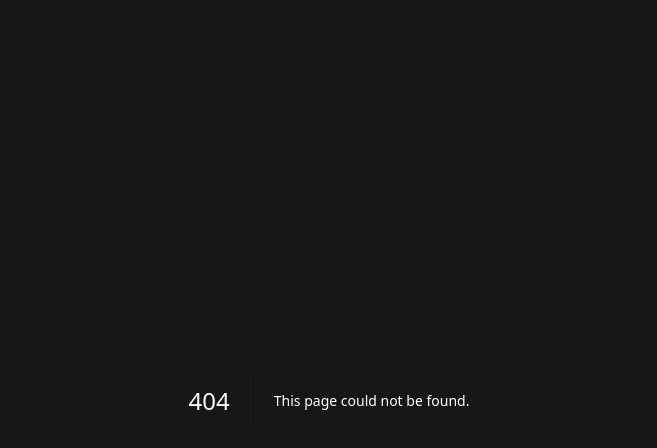
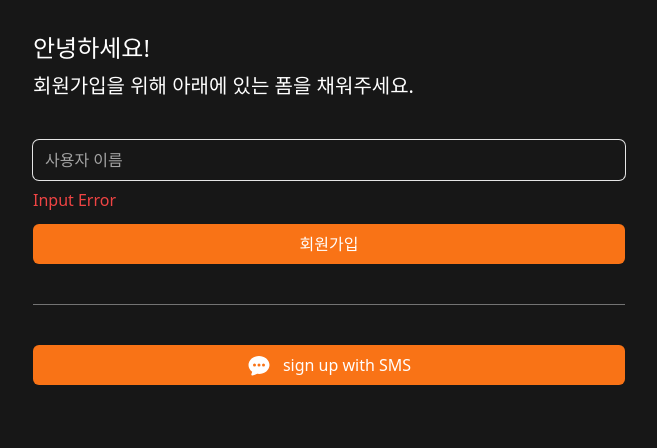
Before and after one commit to pvvng/carrot-market, a Next.js app: page /create-account in a window 1280 px wide. Before the commit this address had no page. Shown: the top 448 px of the page, without its empty margins (311-968 px from the left). Built offline with nearby package versions, Linux system fonts and the light colour scheme.

Commit message:
create account screen, heroicons

```diff
--- /dev/null
+++ b/app/create-account/page.tsx
@@ -0,0 +1,42 @@
+import { ChatBubbleOvalLeftEllipsisIcon } from "@heroicons/react/16/solid";
+import Link from "next/link";
+
+export default function CreateAccount() {
+  return (
+    <div className="flex flex-col gap-10 py-8 px-6">
+      <div className="flex flex-col gap-2 *:font-medium">
+        <h1 className="text-2xl">안녕하세요!</h1>
+        <h2 className="text-xl">
+          회원가입을 위해 아래에 있는 폼을 채워주세요.
+        </h2>
+      </div>
+      <form className="flex flex-col gap-3 ">
+        <div className="flex flex-col gap-2">
+          <input
+            className="bg-transparent rounded-md w-full h-10 border-none
+            focus:outline-none ring-1 focus:ring-2 ring-neutral-200 focus:ring-orange-500
+            placeholder:text-neutral-400"
+            type="text"
+            placeholder="사용자 이름"
+            required
+          />
+          <span className="text-red-500 font-medium">Input Error</span>
+        </div>
+        <button className="primary-btn h-10">회원가입</button>
+      </form>
+      <div className="w-full h-px bg-neutral-500 " />
+      <div>
+        <Link
+          className="primary-btn flex h-10 items-center justify-center gap-3"
+          href="sms"
+        >
+          <span>
+            <ChatBubbleOvalLeftEllipsisIcon className="size-6" />
+          </span>
+
+          <span>sign up with SMS</span>
+        </Link>
+      </div>
+    </div>
+  );
+}
--- a/app/globals.css
+++ b/app/globals.css
@@ -7,3 +7,10 @@
     @apply text-orange-500;
   }
 }
+
+@layer components {
+  .primary-btn {
+    @apply w-full bg-orange-500 hover:bg-orange-400 transition-colors
+    font-medium rounded-md text-center text-white;
+  }
+}
--- a/app/page.tsx
+++ b/app/page.tsx
@@ -9,10 +9,7 @@
         <h2 className="text-2xl">당근 마켓에 어서오세요!</h2>
       </div>
       <div className="flex flex-col items-center gap-3 w-full">
-        <Link
-          href="/create-account"
-          className="w-full bg-orange-500 hover:bg-orange-400 text-lg font-medium p-2.5 rounded-md text-center  transition-colors text-white"
-        >
+        <Link href="/create-account" className="primary-btn text-lg py-2.5">
           시작하기
         </Link>
         <div className="flex gap-2">
--- a/package.json
+++ b/package.json
@@ -9,6 +9,7 @@
     "lint": "next lint"
   },
   "dependencies": {
+    "@heroicons/react": "^2.2.0",
     "@tailwindcss/forms": "^0.5.10",
     "next": "15.1.6",
     "react": "^19.0.0",
```
Also changed, not shown: 1 other file (tests, documents, lock files or other folders).
